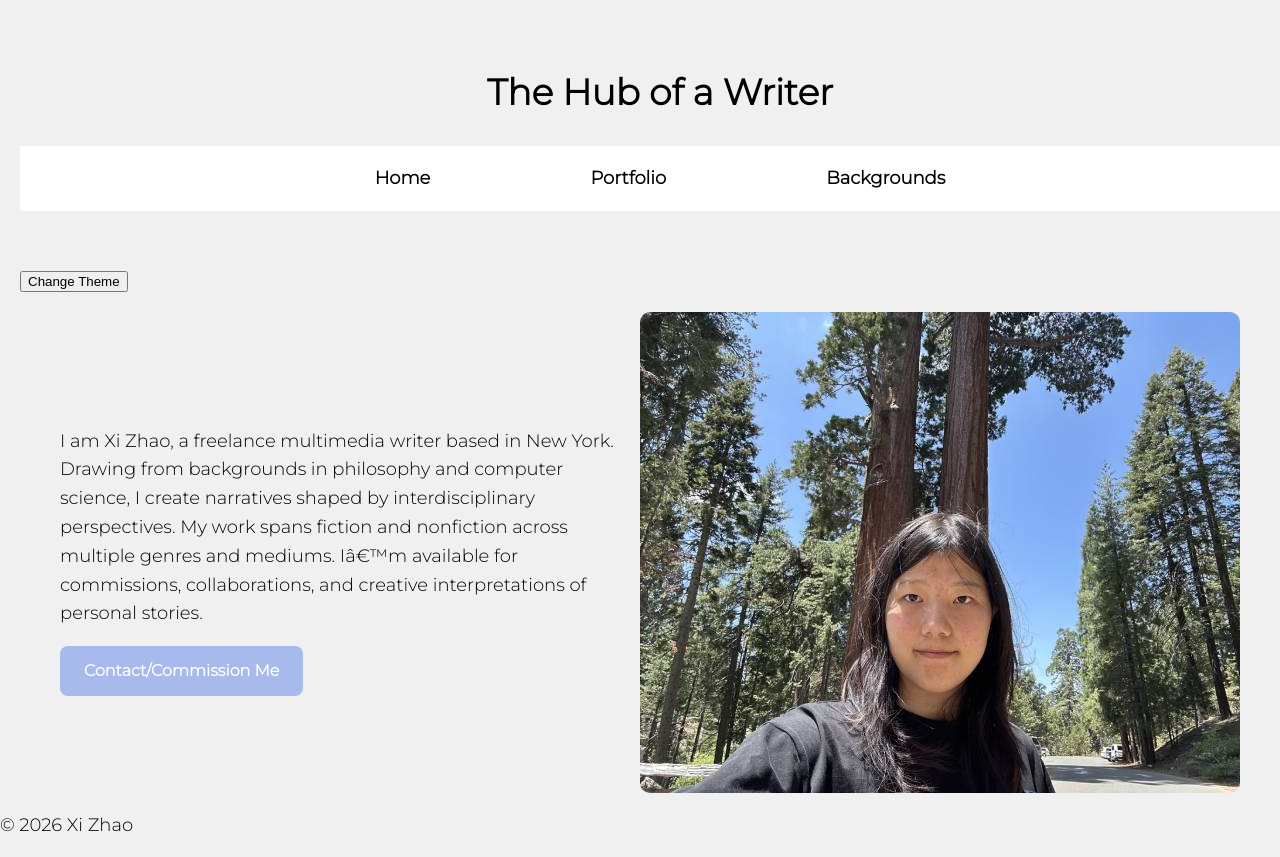
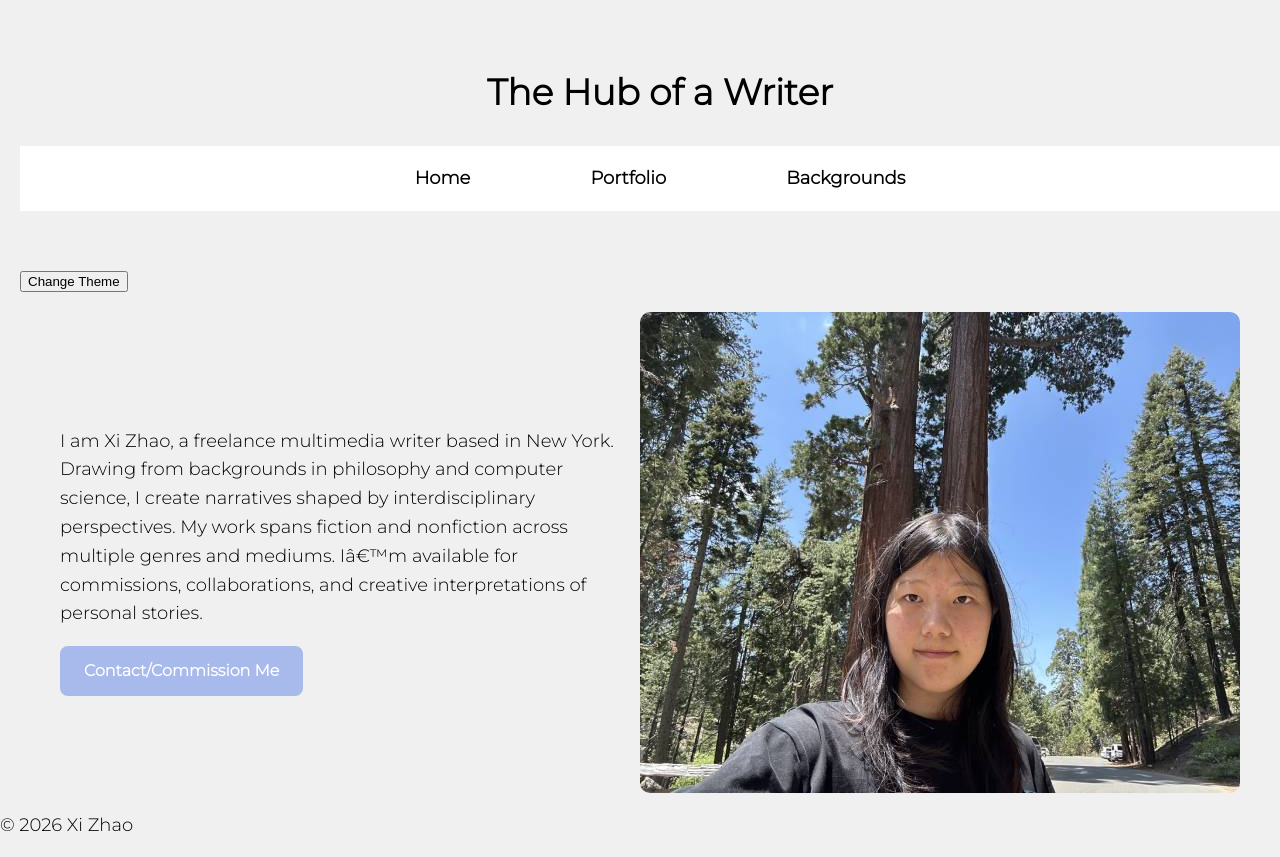
Before and after one commit to xizhao5210/FinalPortfolio, a plain HTML site: page index.html in a window 1280 px wide. Shown: the top 857 px of the page. Drawn offline with Linux system fonts and the light colour scheme.

Commit message:
Reduce gap between navigation items from 160px to 120px

```diff
--- a/finalstyle.css
+++ b/finalstyle.css
@@ -15,7 +15,7 @@ body {
 nav{
     display: flex;
     flex-direction: row;
-    gap: 160px;
+    gap: 120px;
     background: #fff;
     justify-content: center;
     padding: 1em 0;
```
